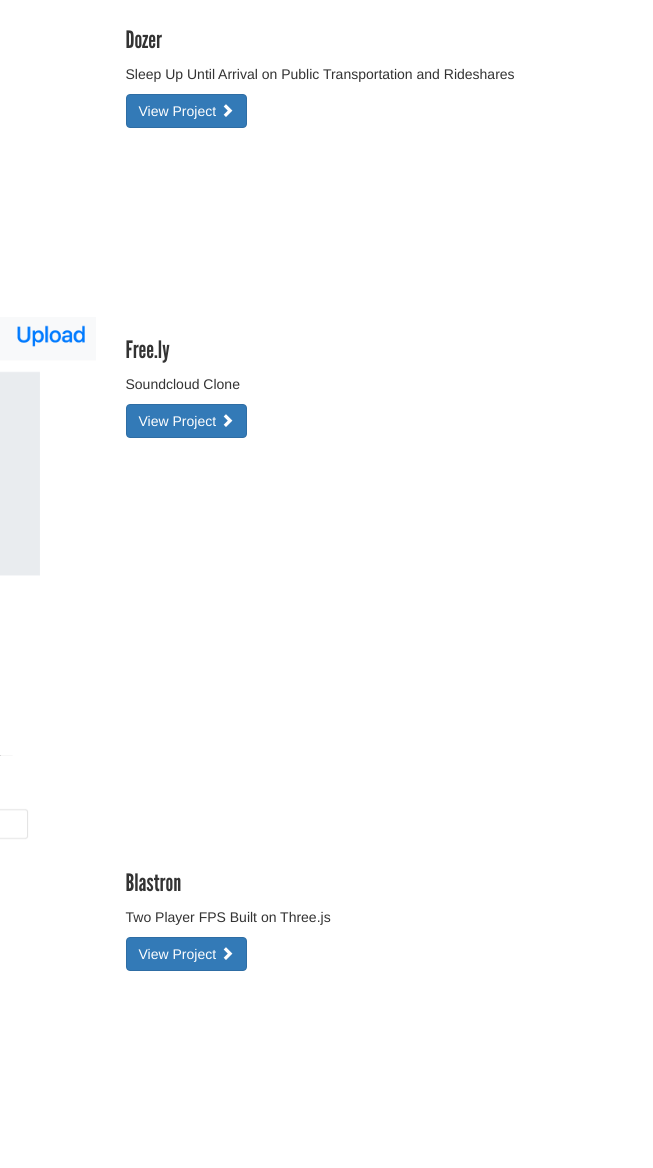
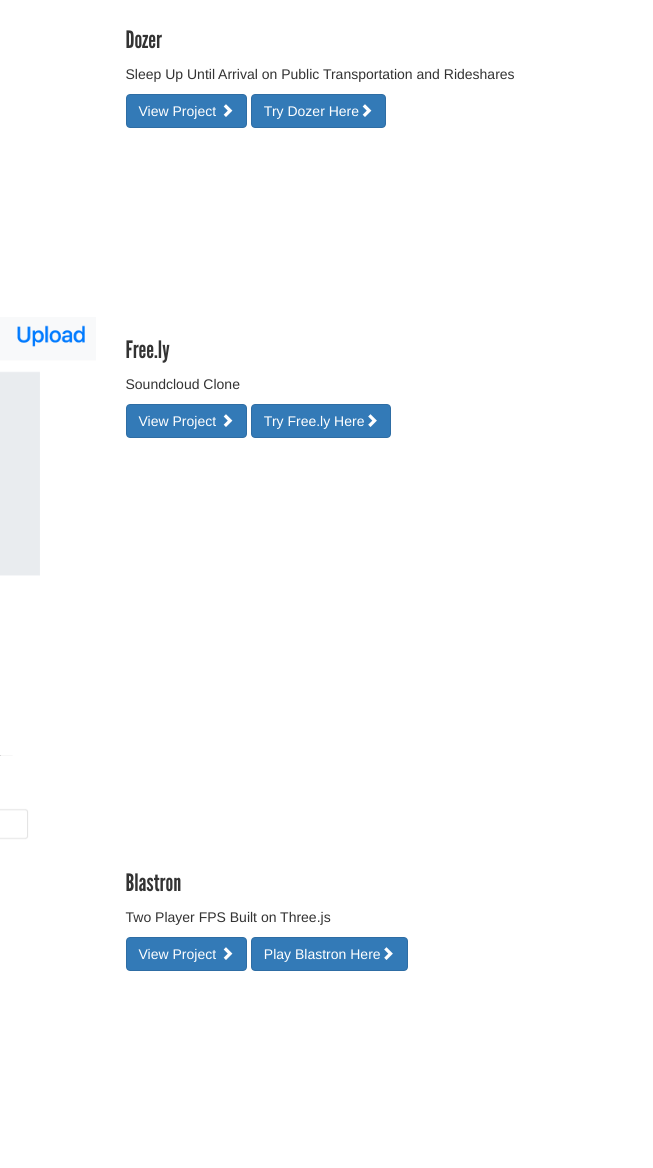
Before and after one commit to natesena/natesena.github.io, a plain HTML site: page index.html in a window 1280 px wide. Shown: the part 1756-2924 px from the top of the page, 627-1280 px from the left. Drawn offline with Linux system fonts and the light colour scheme; a script that the page names is missing.

Commit message:
added project links

```diff
--- a/index.html
+++ b/index.html
@@ -113,6 +113,7 @@
                 <h3>Dozer</h3>
                 <p>Sleep Up Until Arrival on Public Transportation and Rideshares</p>
                 <a class="btn btn-primary" href="https://github.com/natesena/Dozer">View Project <span class="glyphicon glyphicon-chevron-right"></span></a>
+                <a class="btn btn-primary" href="https://evening-bastion-15027.herokuapp.com/">Try Dozer Here<span class="glyphicon glyphicon-chevron-right"></span></a>
                 </div>
             </div>
             <div class="row">
@@ -125,6 +126,7 @@
                 <h3>Free.ly</h3>
                 <p>Soundcloud Clone</p>
                 <a class="btn btn-primary" href="https://github.com/natesena/music_app">View Project <span class="glyphicon glyphicon-chevron-right"></span></a>
+                <a class="btn btn-primary" href="http://cryptic-crag-81851.herokuapp.com/">Try Free.ly Here<span class="glyphicon glyphicon-chevron-right"></span></a>
                 </div>
             </div>
             <div class="row">
@@ -137,6 +139,7 @@
                 <h3>Blastron</h3>
                 <p> Two Player FPS Built on Three.js</p>
                 <a class="btn btn-primary" href="https://github.com/natesena/threejsgame">View Project <span class="glyphicon glyphicon-chevron-right"></span></a>
+                <a class="btn btn-primary" href="https://natesena.github.io/threejsgame/">Play Blastron Here<span class="glyphicon glyphicon-chevron-right"></span></a>
                 </div>
             </div>
 
```
